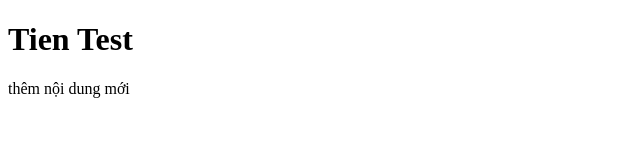
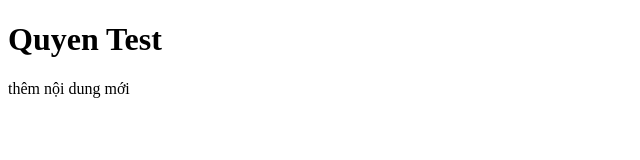
Before and after one commit to quyenngthmy/trial, a plain HTML site: page tien.html in a window 1280 px wide. Shown: the whole page, without its empty margins (0-640 px from the left). Drawn offline with Linux system fonts and the light colour scheme.

Commit message:
quyen commit

```diff
--- a/tien.html
+++ b/tien.html
@@ -8,7 +8,7 @@
 </head>
 <body>
     <div>
-        <h1>Tien Test</h1>
+        <h1>Quyen Test</h1>
         <p>thêm nội dung mới</p>
     </div>
 </body>
```
